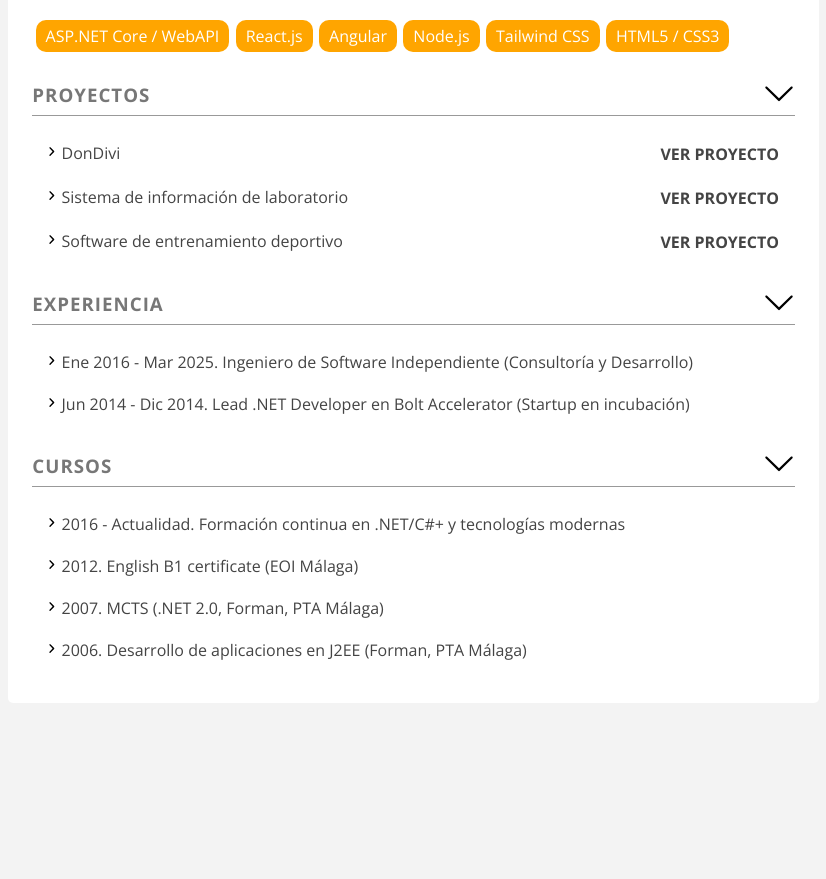
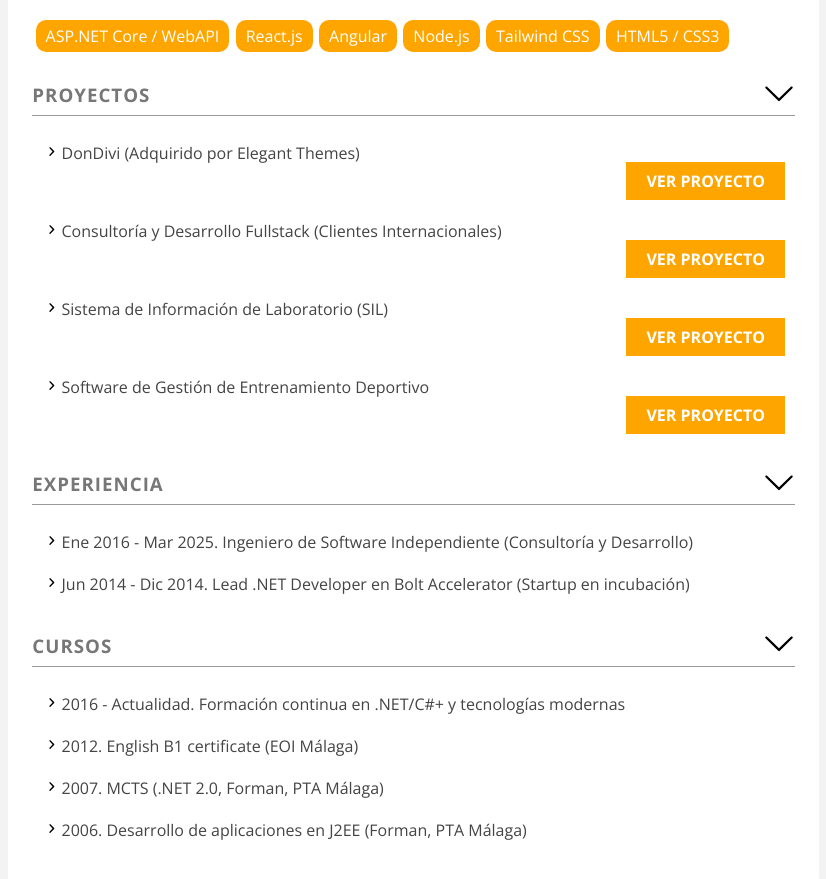
Before and after one commit to jcdotnet/react-lab, a React (Vite) app in the folder curriculum/: page / in a window 1280 px wide. Shown: the part 880-1759 px from the top of the page, without its empty margins (445-1271 px from the left). Before the commit the page ends 1599 px from the top, so only its background shows below. Built offline with nearby package versions, Linux system fonts and the light colour scheme.

Commit message:
feat :: update projects section and modal

```diff
--- a/curriculum/src/components/Button/Button.module.css
+++ b/curriculum/src/components/Button/Button.module.css
@@ -1,14 +1,19 @@
 .Button {
-    background-color: transparent;
+    background-color: orange;
+    color: white;
     border: none;
-    color: #444;
     outline: none;
-    cursor: pointer;
     font: inherit;
     font-weight: bold;
+    text-transform: uppercase;
+    padding: 8px 20px;
+    margin-top: 20px;
+    cursor: pointer;
+    transition: background-color 0.2s ease;
 }
+
 .Button:hover {
-    color: orange;
+    background-color: #e68a00;
 }
 
 .Success {
--- a/curriculum/src/components/Curriculum/Curriculum.jsx
+++ b/curriculum/src/components/Curriculum/Curriculum.jsx
@@ -19,32 +19,14 @@ function Curriculum() {
 		// 	setSkills(skills);
 		// }
 		// fetchData();
+		setProjects(BACKGROUND.projects);
 		setSkills(BACKGROUND.skills);
 	}, []);
-
-	useEffect(() => {
-		//axios.get('https://josecarlosroman.com/wp-json/wp/v2/project/?exclude=361090') // maybe to change the GET request
-		//	.then(response => this.setState({ projects: response.data }))
-		//	.catch(error => console.log(error))
-		// TO-DO: build the new API and consume the projects by using the JS Fetch API instead of axios.
-		// in the meantime I am adding some hardcoded projects
-		setProjects([
-			{
-				title: 'DonDivi',
-			},
-			{
-				title: 'Sistema de información de laboratorio',
-			},
-			{
-				title: 'Software de entrenamiento deportivo',
-			}
-		])
-	}, [])
 
 	let projectsList = <Spinner />
 
 	if (projects)
-		projectsList = <CustomList items={projects.map(p => p.title)} projects={projects} />
+		projectsList = <CustomList items={projects.map(p => p.title)} projects={projects} />;
 
 	return (
 		<div className={classes.curriculum}>
--- a/curriculum/src/components/Modal/Modal.jsx
+++ b/curriculum/src/components/Modal/Modal.jsx
@@ -1,12 +1,13 @@
 import Button from '../Button/Button';
+import classes from './Modal.module.css';
 
 export default function Modal({ ref, children, onReset }) {
 	return (
-		<dialog ref={ref} onClose={onReset}>
+		<dialog ref={ref} className={classes.Modal} onClose={onReset}>
 			{children}
 			<form method="dialog" onSubmit={onReset}>
-        <Button>CLOSE</Button>
-      </form>
+				<Button>CERRAR</Button>
+			</form>
 		</dialog>
 	)
 }
--- /dev/null
+++ b/curriculum/src/components/Modal/Modal.module.css
@@ -0,0 +1,6 @@
+.Modal {
+    max-width: 600px;
+    width: 80%;
+    padding: 30px;
+    border-radius: 4px;
+}
--- a/curriculum/src/components/Project/Project.jsx
+++ b/curriculum/src/components/Project/Project.jsx
@@ -6,17 +6,10 @@ const Project = (props) => {
 		<div className={classes.Project}>
 			<h4> Nombre: </h4>
 			<div> {props.project.title} </div>
-			{/*
+
             <h4> Descripción: </h4>
-            { description }
-            <p> { props.project.project_start_date + ' - '+ props.project.project_end_date}</p>
-            */}
-			<h4> Más información: </h4>
-			{/*<a href={ props.project.link } target="_blank" rel="noreferrer"> Ver página del proyecto </a>*/}
-			<p>Contacta conmigo para recibir mi CV completo y actualizado.</p>
-
-			{/*<span className={classes.Close} onClick={props.closed}>&times;</span> */}
-		</div>
+            {props.project.description}
+        </div>
 	)
 }
 
--- a/curriculum/src/shared/data.js
+++ b/curriculum/src/shared/data.js
@@ -11,6 +11,25 @@ export const BACKGROUND = {
 	jobs: [
 		'Ene 2016 - Mar 2025. Ingeniero de Software Independiente (Consultoría y Desarrollo)',
 		'Jun 2014 - Dic 2014. Lead .NET Developer en Bolt Accelerator (Startup en incubación)'
+	],
+	projects: [
+		{
+			title: 'DonDivi (Adquirido por Elegant Themes)',
+			description: 'Suite de extensiones premium para WordPress. Lideré el desarrollo técnico y la arquitectura hasta su adquisición global en 2025.'
+		},
+		{
+			title: 'Consultoría y Desarrollo Fullstack (Clientes Internacionales)',
+			description: 'Creación de herramientas propias y mantenimiento de sistemas existentes'
+
+		},
+		{
+			title: 'Sistema de Información de Laboratorio (SIL)',
+			description: 'Desarrollo de aplicación de escritorio en .NET con interfaz WPF para la gestión de datos de salud.'
+		},
+		{
+			title: 'Software de Gestión de Entrenamiento Deportivo',
+			description: 'Sistema distribuido en .NET desarrollado como Proyecto Fin de Carrera. Implementé una arquitectura cliente-servidor con WinForms para la planificación del entrenamiento de deportistas profesionales.'
+		}
 	],
 	skills: [
 		{
```
